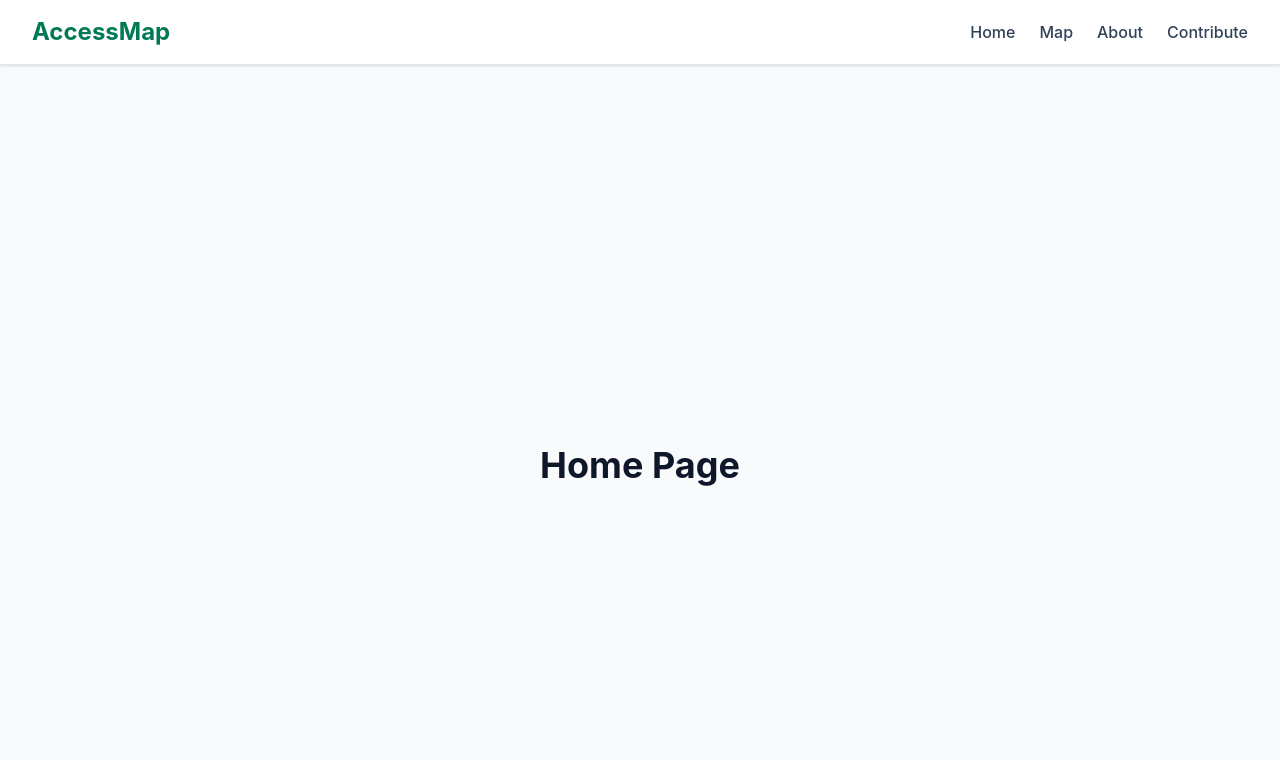
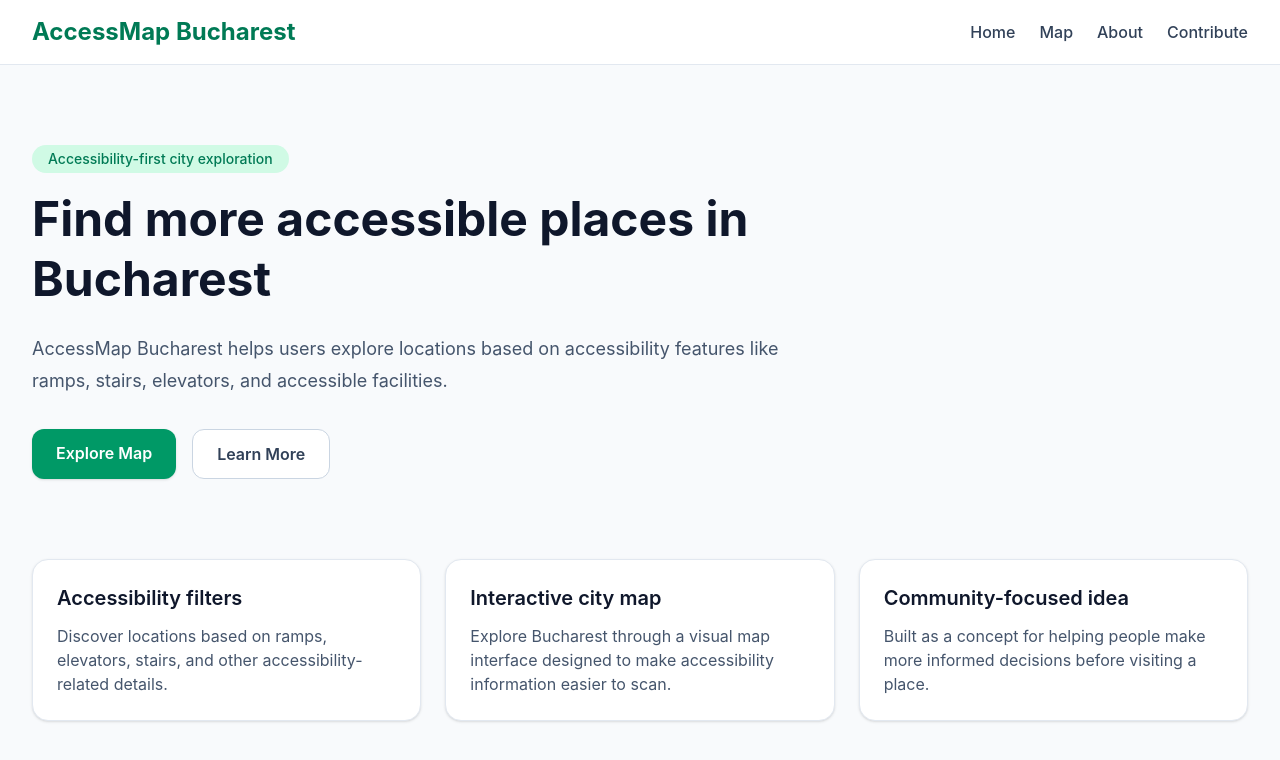
Before and after one commit to andravalciu/accessmap-bucharest, a React (Vite) app: page / in a window 1280 px wide. Shown: the top 760 px of the page. Built offline with nearby package versions, Linux system fonts and the light colour scheme; the HTML template or start-up script is replaced by a standard one.

Commit message:
Create homepage hero section and feature cards

```diff
--- a/src/components/Navbar.tsx
+++ b/src/components/Navbar.tsx
@@ -5,7 +5,7 @@ function Navbar() {
     <nav className="w-full px-8 py-4 bg-white shadow-sm border-b border-slate-200">
       <div className="max-w-7xl mx-auto flex justify-between items-center">
         <Link to="/" className="text-2xl font-bold text-emerald-700">
-          AccessMap
+          AccessMap Bucharest
         </Link>
 
         <div className="flex gap-6 text-slate-700 font-medium">
--- a/src/pages/Home.tsx
+++ b/src/pages/Home.tsx
@@ -1,7 +1,75 @@
+import { Link } from "react-router-dom";
+
 function Home() {
   return (
-    <main className="min-h-screen flex items-center justify-center">
-      <h1 className="text-4xl font-bold">Home Page</h1>
+    <main className="min-h-screen bg-slate-50">
+      <section className="max-w-7xl mx-auto px-8 py-20">
+        <div className="max-w-3xl">
+          <span className="inline-block mb-4 rounded-full bg-emerald-100 px-4 py-1 text-sm font-medium text-emerald-700">
+            Accessibility-first city exploration
+          </span>
+
+          <h1 className="text-5xl font-bold leading-tight text-slate-900">
+            Find more accessible places in Bucharest
+          </h1>
+
+          <p className="mt-6 text-lg leading-8 text-slate-600">
+            AccessMap Bucharest helps users explore locations based on
+            accessibility features like ramps, stairs, elevators, and accessible
+            facilities.
+          </p>
+
+          <div className="mt-8 flex flex-wrap gap-4">
+            <Link
+              to="/map"
+              className="rounded-xl bg-emerald-600 px-6 py-3 text-white font-semibold shadow-sm transition hover:bg-emerald-700"
+            >
+              Explore Map
+            </Link>
+
+            <Link
+              to="/about"
+              className="rounded-xl border border-slate-300 bg-white px-6 py-3 text-slate-700 font-semibold transition hover:bg-slate-100"
+            >
+              Learn More
+            </Link>
+          </div>
+        </div>
+      </section>
+
+      <section className="max-w-7xl mx-auto px-8 pb-20">
+        <div className="grid gap-6 md:grid-cols-3">
+          <article className="rounded-2xl bg-white p-6 shadow-sm border border-slate-200">
+            <h2 className="text-xl font-semibold text-slate-900">
+              Accessibility filters
+            </h2>
+            <p className="mt-3 text-slate-600">
+              Discover locations based on ramps, elevators, stairs, and other
+              accessibility-related details.
+            </p>
+          </article>
+
+          <article className="rounded-2xl bg-white p-6 shadow-sm border border-slate-200">
+            <h2 className="text-xl font-semibold text-slate-900">
+              Interactive city map
+            </h2>
+            <p className="mt-3 text-slate-600">
+              Explore Bucharest through a visual map interface designed to make
+              accessibility information easier to scan.
+            </p>
+          </article>
+
+          <article className="rounded-2xl bg-white p-6 shadow-sm border border-slate-200">
+            <h2 className="text-xl font-semibold text-slate-900">
+              Community-focused idea
+            </h2>
+            <p className="mt-3 text-slate-600">
+              Built as a concept for helping people make more informed decisions
+              before visiting a place.
+            </p>
+          </article>
+        </div>
+      </section>
     </main>
   );
 }
```
